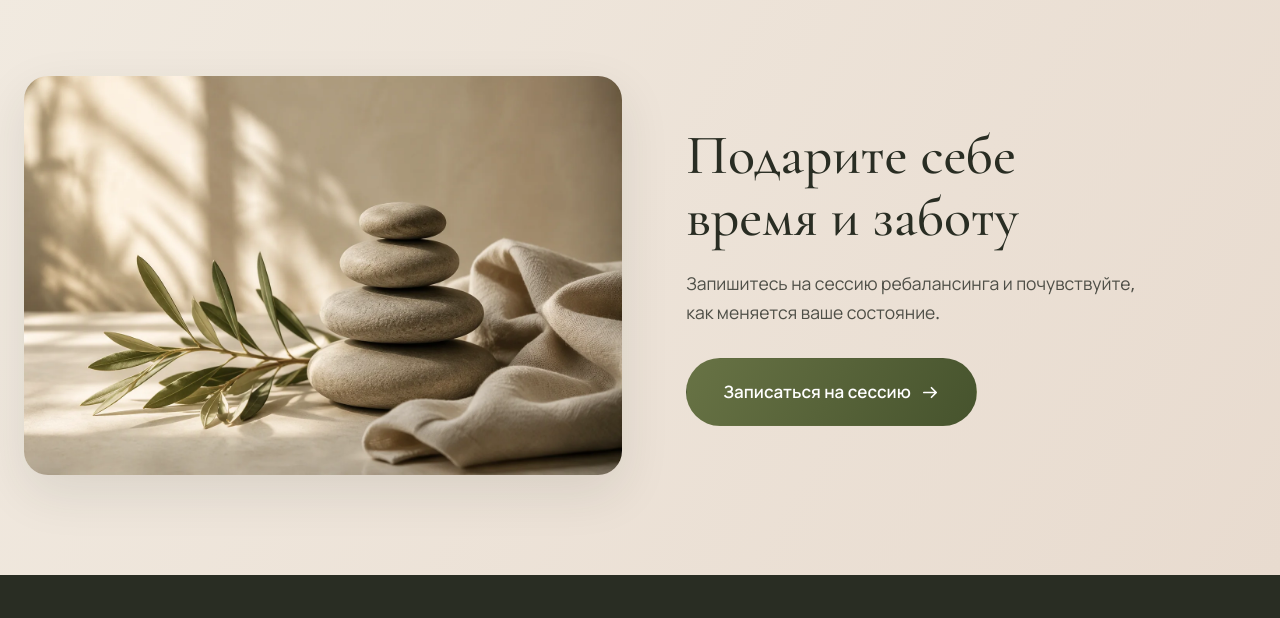
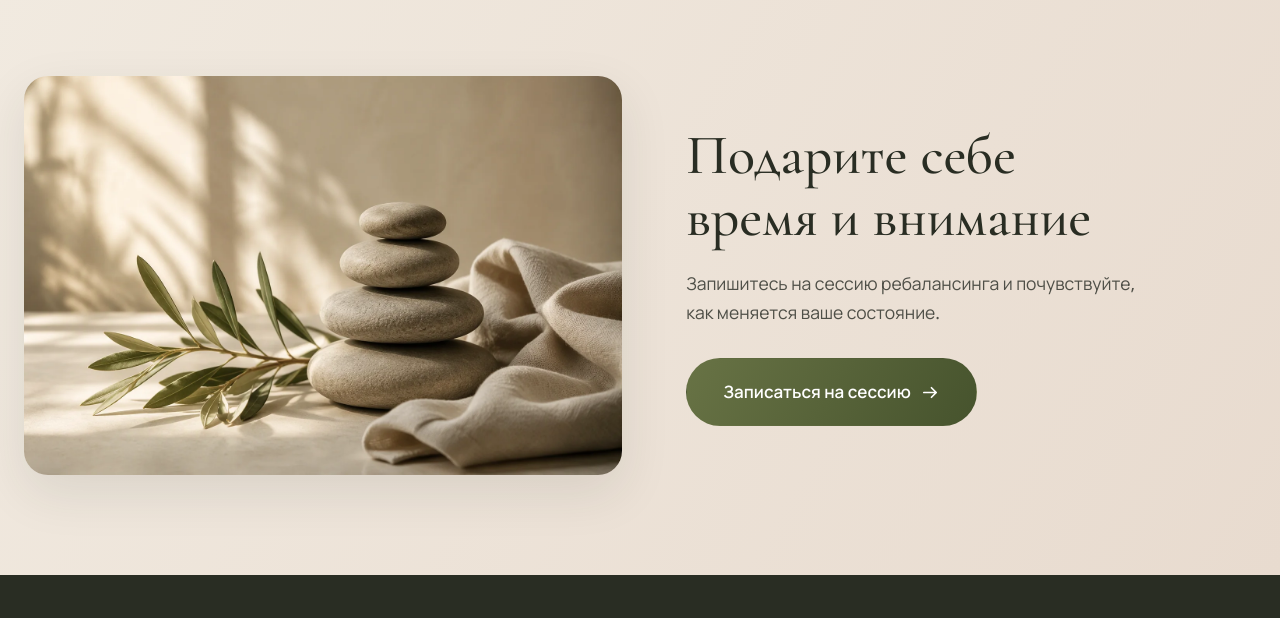
Before and after one commit to jeing1985-coder/sait-natasha, a plain HTML site: page index.html in a window 1280 px wide. Shown: the part 4460-5078 px from the top of the page. Drawn offline with Linux system fonts and the light colour scheme.

Commit message:
Правка: время и внимание (тест отката)

```diff
--- a/index.html
+++ b/index.html
@@ -308,7 +308,7 @@
           <img src="assets/gen-final.webp" alt="Гладкие камни, мягкий текстиль и ветвь растения — атмосфера заботы о себе" width="1536" height="1024">
         </div>
         <div class="cta-copy">
-          <h2 class="cta-title" data-reveal>Подарите себе<br>время и заботу</h2>
+          <h2 class="cta-title" data-reveal>Подарите себе<br>время и внимание</h2>
           <p class="cta-text" data-reveal>Запишитесь на сессию ребалансинга и почувствуйте, как меняется ваше состояние.</p>
           <a class="btn btn-primary btn-big" href="https://vk.ru/natalia_protelo" target="_blank" rel="noopener" data-reveal>
             Записаться на сессию
```
